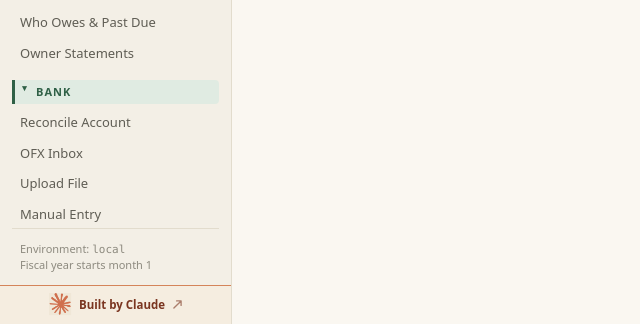
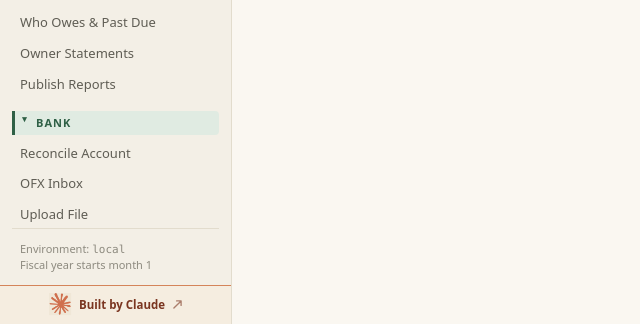
Before and after one commit to dweilert/hoa-accounting-tauri, a Python web app: template src/hoa_accounting/web/templates/all_transactions.html in a window 1280 px wide. Shown: the part 476-800 px from the top of the page, without its empty margins (0-640 px from the left). Run offline with Jinja, Linux system fonts and the light colour scheme; the template is opened without the code that fills it, so the values that code supplies are empty.

Commit message:
Add Publish Reports link to sidebar nav
Adds "Publish Reports" link in the Homeowners section of the sidebar,
directly below "Owner Statements", so the page is reachable from the UI.

Co-Authored-By: Claude Opus 4.7 <noreply@anthropic.com>

```diff
--- a/src/hoa_accounting/web/templates/base.html
+++ b/src/hoa_accounting/web/templates/base.html
@@ -120,6 +120,7 @@
           <li><a href="/deposit" class="sidebar__link{% if page_key == 'record-deposit' %} sidebar__link--active{% endif %}">Record Deposit</a></li>
           <li><a href="/ar/lots" class="sidebar__link{% if page_key in ['ar-lots', 'delinquency-report'] %} sidebar__link--active{% endif %}">Who Owes &amp; Past Due</a></li>
           <li><a href="/batch-pdf" class="sidebar__link{% if page_key == 'batch-pdf' %} sidebar__link--active{% endif %}">Owner Statements</a></li>
+          <li><a href="/publish-reports" class="sidebar__link{% if page_key == 'publish-reports' %} sidebar__link--active{% endif %}">Publish Reports</a></li>
         </ul>
       </div>
 
```
